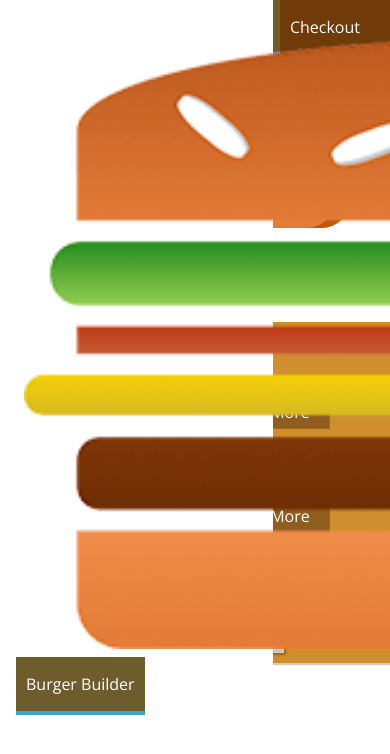
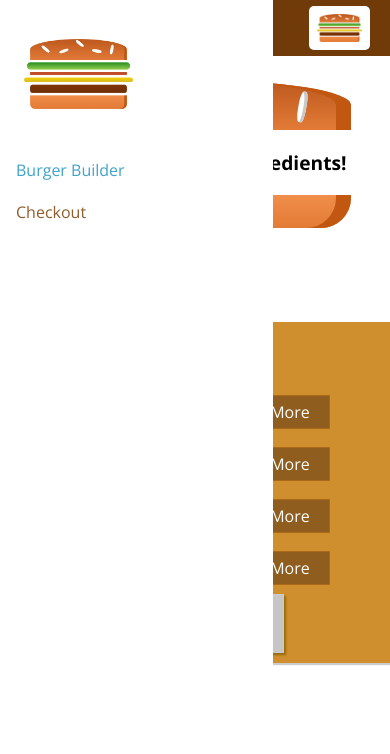
Before and after one commit to 1Prestes/burguer-builder, a React app: page / in a window 390 px wide. Shown: the top 754 px of the page. Built offline with nearby package versions, Linux system fonts and the light colour scheme.

Commit message:
style: work on responsive adjustments

```diff
--- a/src/components/Logo/Logo.css
+++ b/src/components/Logo/Logo.css
@@ -1,7 +1,7 @@
 .Logo {
   background-color: white;
   padding: 8px;
-  height: 80%;
+  height: 100%;
   box-sizing: border-box;
   border-radius: 5px;
 }
--- a/src/components/Logo/Logo.js
+++ b/src/components/Logo/Logo.js
@@ -4,7 +4,7 @@
 import classes from './Logo.css'
 
 const Logo = props => (
-  <div className={classes.Logo}>
+  <div className={classes.Logo} style={{ height: props.height }}>
     <img src={BurgerLogo} alt='MyBurger' />
   </div>
 )
--- a/src/components/UI/Navigation/NavigationItems/NavigationItem/NavigationItem.css
+++ b/src/components/UI/Navigation/NavigationItems/NavigationItem/NavigationItem.css
@@ -1,17 +1,14 @@
 .NavigationItem {
-  margin: 0;
+  margin: 10px 0;
   box-sizing: border-box;
-  display: flex;
-  height: 100%;
-  align-items: center;
+  display: block;
+  width: 100%;
 }
 
 .NavigationItem a {
-  color: white;
+  color: #8f5c2c;
   text-decoration: none;
-  height: 100%;
-  padding: 16px 10px;
-  border-bottom: 4px solid transparent;
+  width: 100%;
   box-sizing: border-box;
   display: block;
 }
@@ -19,7 +16,30 @@
 .NavigationItem a:hover,
 .NavigationItem a:active,
 .NavigationItem a.active {
-  background-color: #6f5c2c;
-  border-bottom: 4px solid #40a4c8;
-  color: white;
+  color: #40a4c8;
 }
+
+@media (min-width: 500px) {
+  .NavigationItem {
+    margin: 0;
+    display: flex;
+    height: 100%;
+    width: auto;
+    align-items: center;
+  }
+
+  .NavigationItem a {
+    color: white;
+    height: 100%;
+    padding: 16px 10px;
+    border-bottom: 4px solid transparent;
+  }
+
+  .NavigationItem a:hover,
+  .NavigationItem a:active,
+  .NavigationItem a.active {
+    background-color: #8f5c2c;
+    border-color: #40a4c8;
+    color: white;
+  }
+}
--- a/src/components/UI/Navigation/NavigationItems/NavigationItems.css
+++ b/src/components/UI/Navigation/NavigationItems/NavigationItems.css
@@ -3,6 +3,13 @@
   padding: 0;
   list-style: none;
   display: flex;
+  flex-flow: column;
   align-items: center;
   height: 100%;
 }
+
+@media (min-width: 500px) {
+  .NavigationItems {
+    flex-flow: row;
+  }
+}
--- a/src/components/UI/Navigation/SideDrawer/SideDrawer.css
+++ b/src/components/UI/Navigation/SideDrawer/SideDrawer.css
@@ -25,3 +25,8 @@
 .Close {
   transform: translateX(-100%);
 }
+
+.Logo {
+  height: 11%;
+  margin-bottom: 32px;
+}
--- a/src/components/UI/Navigation/SideDrawer/SideDrawer.js
+++ b/src/components/UI/Navigation/SideDrawer/SideDrawer.js
@@ -8,7 +8,9 @@
 const SideDrawer = props => {
   return (
     <div className={classes.SideDrawer}>
-      <Logo />
+      <div className={classes.Logo}>
+        <Logo />
+      </div>
       <nav>
         <NavigationItems />
       </nav>
--- a/src/components/UI/Navigation/Toolbar/Toolbar.css
+++ b/src/components/UI/Navigation/Toolbar/Toolbar.css
@@ -16,3 +16,13 @@
 .Toolbar nav {
   height: 100%;
 }
+
+.Logo {
+  height: 80%;
+}
+
+@media (max-width: 499px) {
+  .DesktopOnly {
+    display: none;
+  }
+}
--- a/src/components/UI/Navigation/Toolbar/Toolbar.js
+++ b/src/components/UI/Navigation/Toolbar/Toolbar.js
@@ -8,8 +8,10 @@
 const Toolbar = props => (
   <header className={classes.Toolbar}>
     <div>MENU</div>
-    <Logo />
-    <nav>
+    <div className={classes.Logo}>
+      <Logo />
+    </div>
+    <nav className={classes.DesktopOnly}>
       <NavigationItems />
     </nav>
   </header>
```
